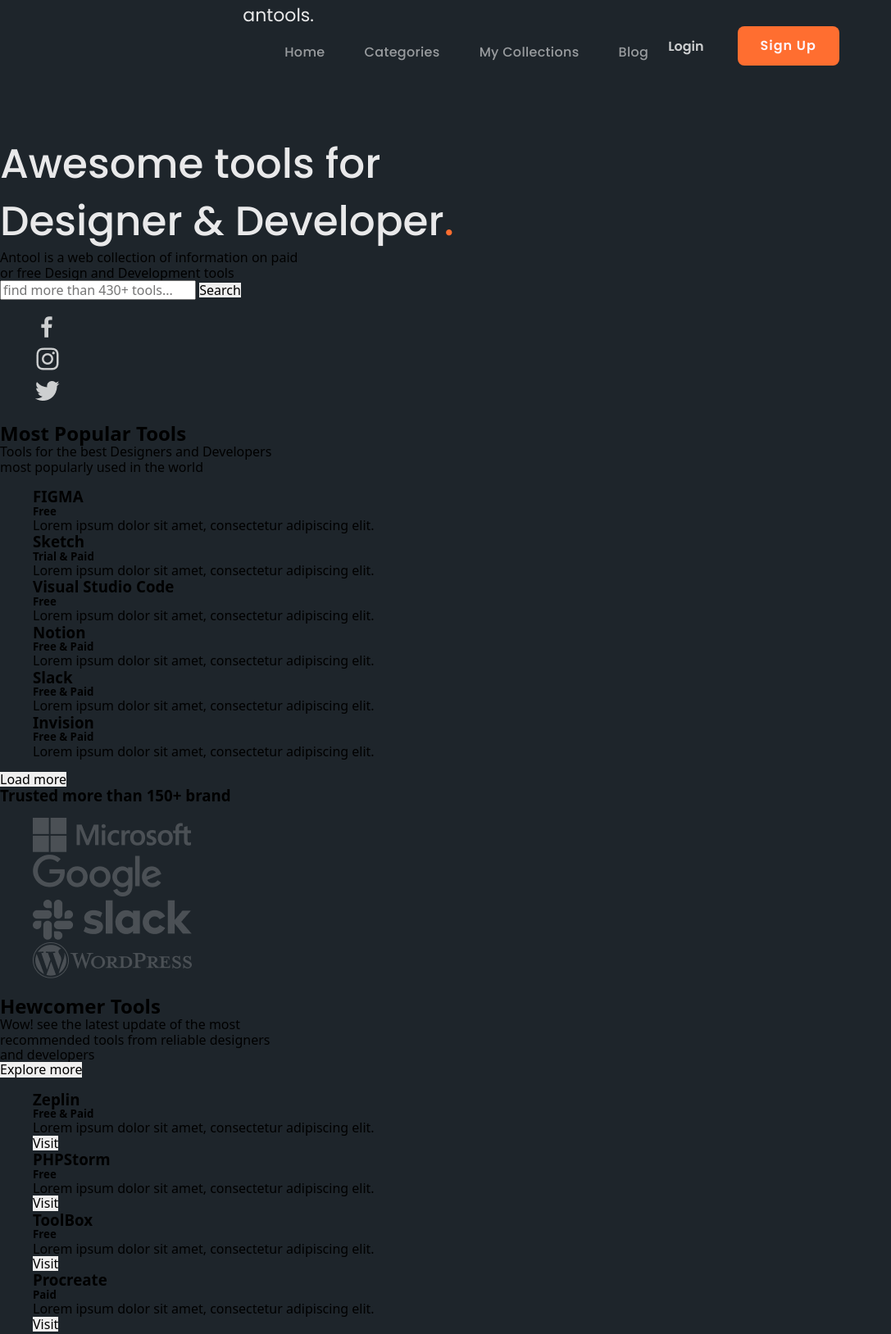
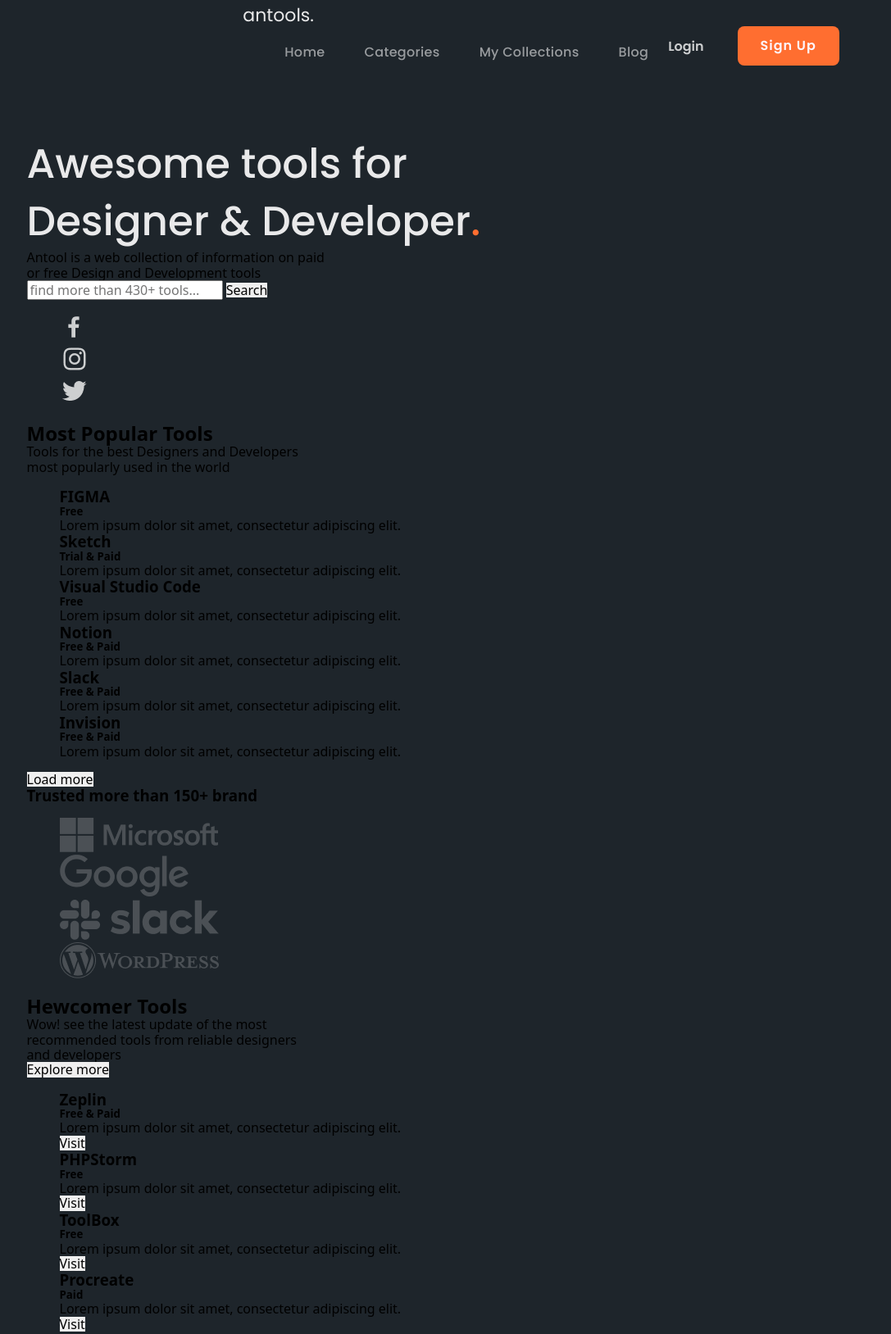
Before and after one commit to VladyslavYermakov/Antools, a plain HTML site: page index.html in a window 1280 px wide. Shown: the part 33-1661 px from the top of the page at 82% size, without its empty margins (0-1087 px from the left). Drawn offline with nearby package versions, Linux system fonts and the light colour scheme.

Commit message:
Add files via upload

```diff
--- a/index.html
+++ b/index.html
@@ -30,7 +30,7 @@
         </div>
       </header>
     <main>
-      <section class="hero">
+      <section class="hero container">
         <h1 class="hero-title">Awesome tools for<br>Designer & Developer<span class="dot">.</span></h1>
         <p class="hero-text">Antool is a web collection of information on paid<br>or free Design and Development tools</p>
         <div class="search">
@@ -43,7 +43,7 @@
             </ul>
         </div>
     </section>
-        <section class="popular">
+        <section class="popular container">
             <h2>Most Popular Tools</h2>
             <p>Tools for the best Designers and Developers<br>most popularly used in the world</p>
             <ul>
@@ -80,7 +80,7 @@
             </ul>
           <button class="popular-button">Load more</button>
         </section>
-        <section class="brand">
+        <section class="brand container">
             <h3 class="brand-title">Trusted more than 150+ brand</h3>
             <ul>
                 <li><img src="./images/logos_microsoft.png" alt="microsoft-logo"></li>
@@ -90,7 +90,7 @@
             </ul>
         </section>
 
-        <section class="newcomer">
+        <section class="newcomer container">
             <h2>Hewcomer Tools</h2>
             <p>Wow! see the latest update of the most<br>recommended tools from reliable designers<br>and developers</p>
             <button>Explore more</button>
@@ -124,11 +124,11 @@
             </div>
         </section>
 
-        <section class="testimonial">
+        <section class="testimonial container">
             <img src="./images/product-manager.png" alt="Product-Manager">
             <h5>Incididunt cillum do sint sint enim ullamco id deserunt mollit<br>qui reprehenderit do. Velit ex tempor cillum ad sint occaecat.<br>Do nulla velit labore occaecat do deserunt Lorem magna<br>officia incididunt consectetur amet. Sunt consectetur veniam<br>minim ex commodo sint non. Occaecat aute officia excepteur<br>non laboris id qui ad.</h5>
         </section>
-        <section class="join">
+        <section class="join container">
             <h2>Become a contributor?</h2>
             <p>Join us and get tips & tricks to become a great<br>Designer and Developer</p>
             <input type="email" placeholder="Enter your email...">
```
